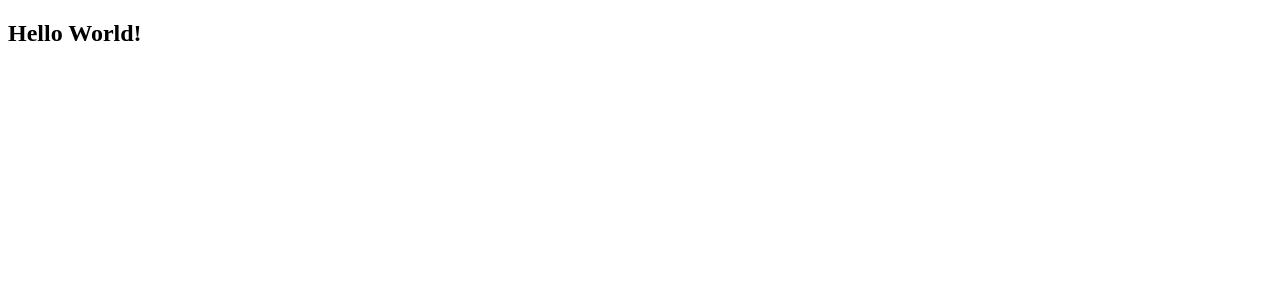
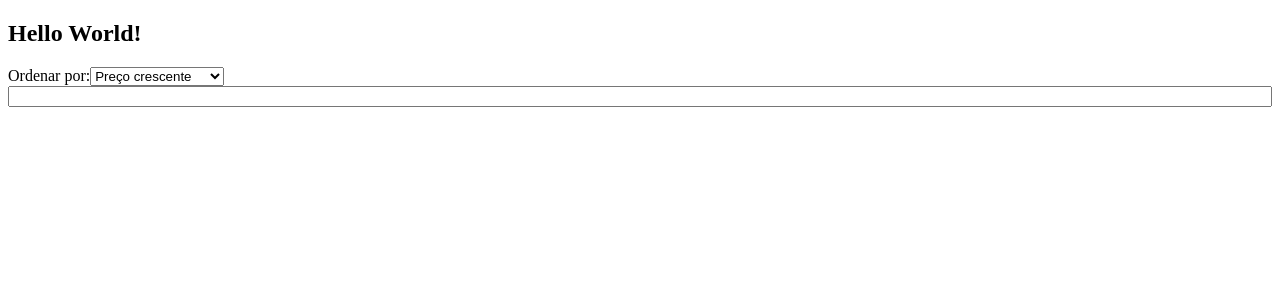
Before and after one commit to future4code/mello-labe-commerce6, a React (Create React App) app: page / in a window 1280 px wide. Shown: the top 300 px of the page. Built offline with nearby package versions, Linux system fonts and the light colour scheme.

Commit message:
comp-produtos

```diff
--- a/package.json
+++ b/package.json
@@ -8,7 +8,8 @@
         "@testing-library/user-event": "^7.1.2",
         "react": "^16.13.1",
         "react-dom": "^16.13.1",
-        "react-scripts": "3.4.1"
+        "react-scripts": "3.4.1",
+        "styled-components": "^5.1.1"
     },
     "scripts": {
         "start": "react-scripts start",
--- a/src/App.js
+++ b/src/App.js
@@ -1,9 +1,11 @@
 import React from 'react';
+import Produtos from './Components/Produtos/produtos';
 
 function App() {
     return (
         <div className="App">
             <h2>Hello World!</h2>
+            <Produtos />
         </div>
     );
 }
--- a/src/Components/Produtos/produtos.js
+++ b/src/Components/Produtos/produtos.js
@@ -1,37 +1,95 @@
-import React, { useState } from 'react';
+import React, { useState, useEffect } from 'react';
+import styled from 'styled-components';
+import { render } from '@testing-library/react';
 
-/* {
-	id: 1,
-	name: "Foguete da Missão Apollo 11",
-	value: 10000.0,
-	imageUrl: "https://picsum.photos/200/200",
-} */
+export const Container = styled.div`
+    display: grid;
+    grid-template-column: repeat(auto-fill, 200px);
+`;
 
 const Produtos = (props) => {
     const [products, setProducts] = useState([
         {
             id: 1,
-            name: 'Foguete da Missão Apollo 11',
-            value: 10000.0,
+            name: 'PRODUTO 1',
+            value: 5,
             imageUrl: 'https://picsum.photos/200/200',
         },
         {
             id: 2,
-            name: 'Foguete da Missão Apollo 12',
-            value: 10000.0,
+            name: 'PRODUTO 2',
+            value: 4,
+            imageUrl: 'https://picsum.photos/200/200',
+        },
+        {
+            id: 3,
+            name: ' PRODUTO 3',
+            value: 3,
+            imageUrl: 'https://picsum.photos/200/200',
+        },
+        {
+            id: 4,
+            name: 'PRODUTO 4',
+            value: 12,
+            imageUrl: 'https://picsum.photos/200/200',
+        },
+        {
+            id: 5,
+            name: 'PRODUTO 5',
+            value: 2,
             imageUrl: 'https://picsum.photos/200/200',
         },
     ]);
+    const [search, setSearch] = useState('');
+    const [sortSwitch, setSwitch] = useState(false);
+
+    const handleSearch = (e) => {
+        setSearch(`${e.target.value}`);
+    };
+
+    const sort = () => {
+        if (sortSwitch) {
+            const sorted = [...products].sort((a, b) => a.value - b.value);
+            setProducts(sorted);
+            setSwitch(false);
+        } else {
+            const sorted = [...products].sort((a, b) => b.value - a.value);
+            setProducts(sorted);
+            setSwitch(true);
+        }
+    };
+
+    const renderList = () => {
+        return products.map((item) => {
+            if (
+                item.name.includes(search) &&
+                item.value < props.valMax &&
+                item.value > props.valMin
+            ) {
+                return (
+                    <div key={item.id}>
+                        id: {item.id} |{item.name} | preço {item.value} |
+                    </div>
+                );
+            }
+        });
+    };
 
     return (
         <>
-            <ul>
-                {products.map((item) => (
-                    <li key={item.id}>
-                        {item.name} {item.value}
-                    </li>
-                ))}
-            </ul>
+            <Container>
+                <label htmlFor="">
+                    Ordenar por:
+                    <select onChange={sort}>
+                        <option> Preço crescente </option>
+                        <option> Preço decrescente </option>
+                    </select>
+                </label>
+                <input type="text" value={search} onChange={handleSearch} />
+                {renderList()}
+            </Container>
         </>
     );
 };
+
+export default Produtos;
```
Also changed, not shown: 1 other file (tests, documents, lock files or other folders).
